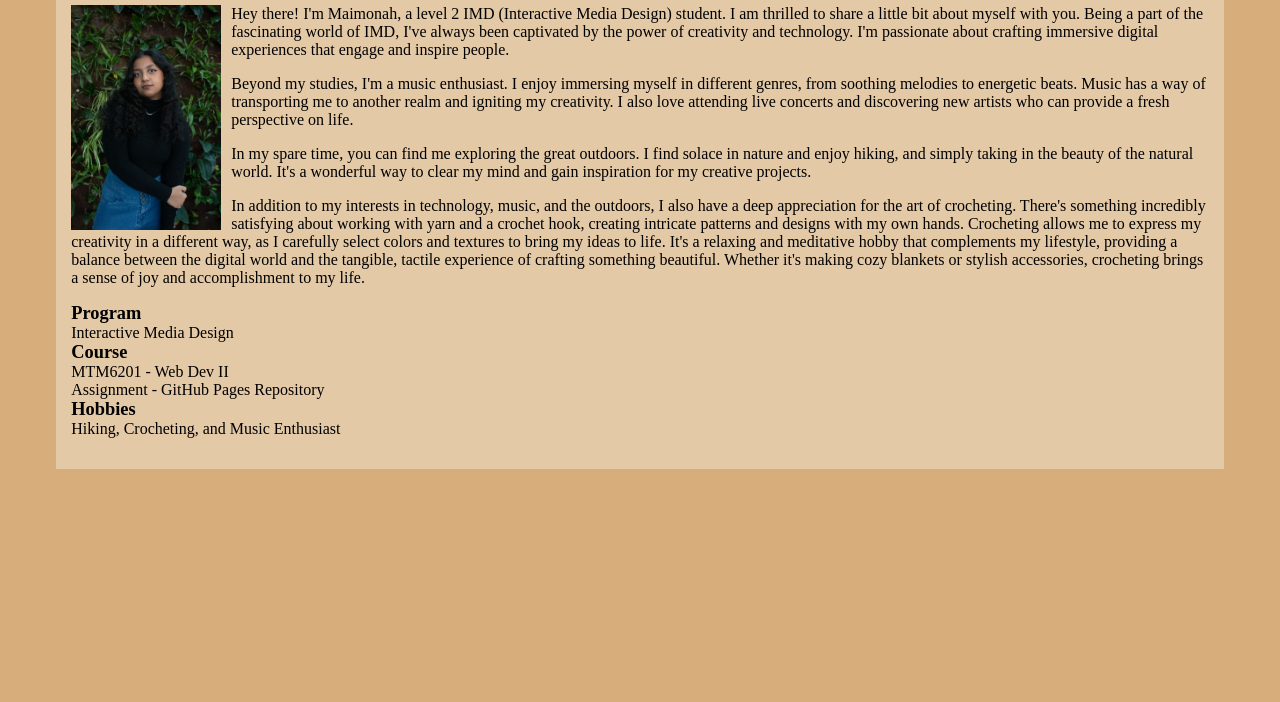
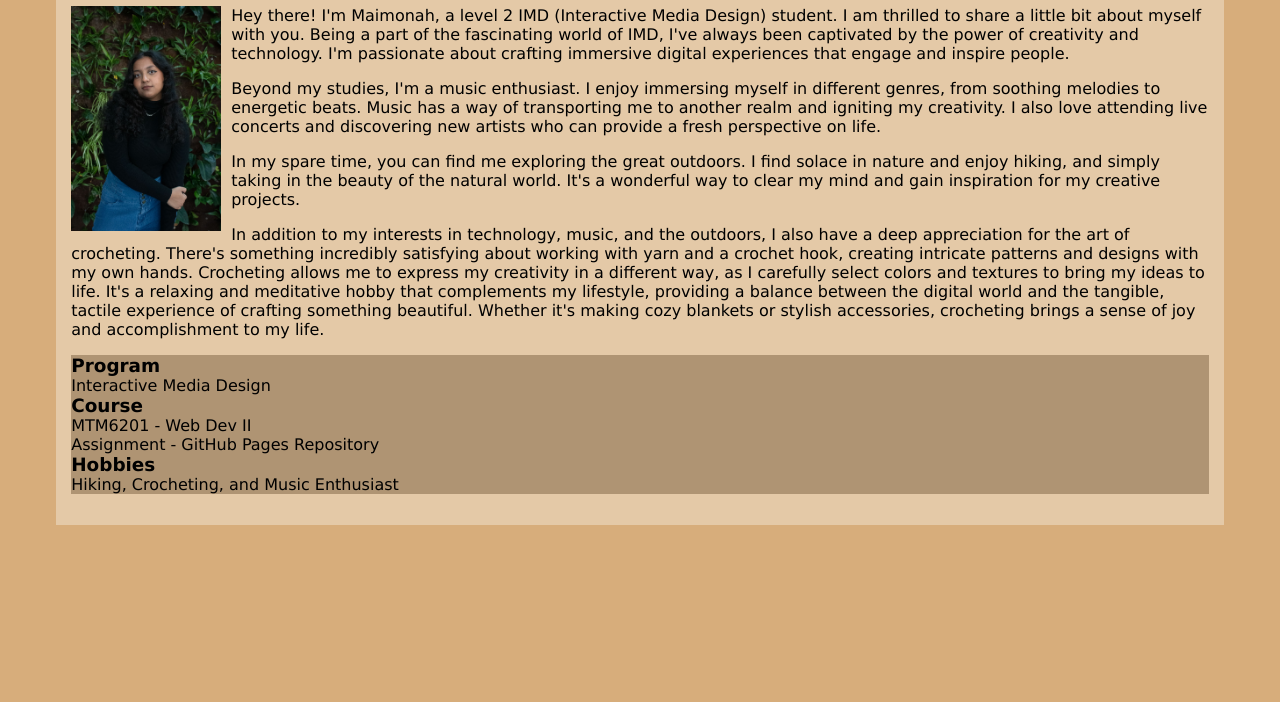
Before and after one commit to maimonahrahaman/mtm6201-week1, a plain HTML site: page index.html in a window 1280 px wide. Shown: the part 98-800 px from the top of the page. Drawn offline with Linux system fonts and the light colour scheme.

Commit message:
adds background colour

```diff
--- a/css/main.css
+++ b/css/main.css
@@ -7,6 +7,7 @@
 
 body {
     background-color: rgb(215, 173, 123);
+    font-family: Verdana, Geneva, Tahoma, sans-serif;
 }
 
 img {
@@ -30,3 +31,7 @@ dt {
 dd {
     margin-left: 0;
 }
+
+h1,dl {
+    background-color: rgb(175, 148, 115);
+}
```
